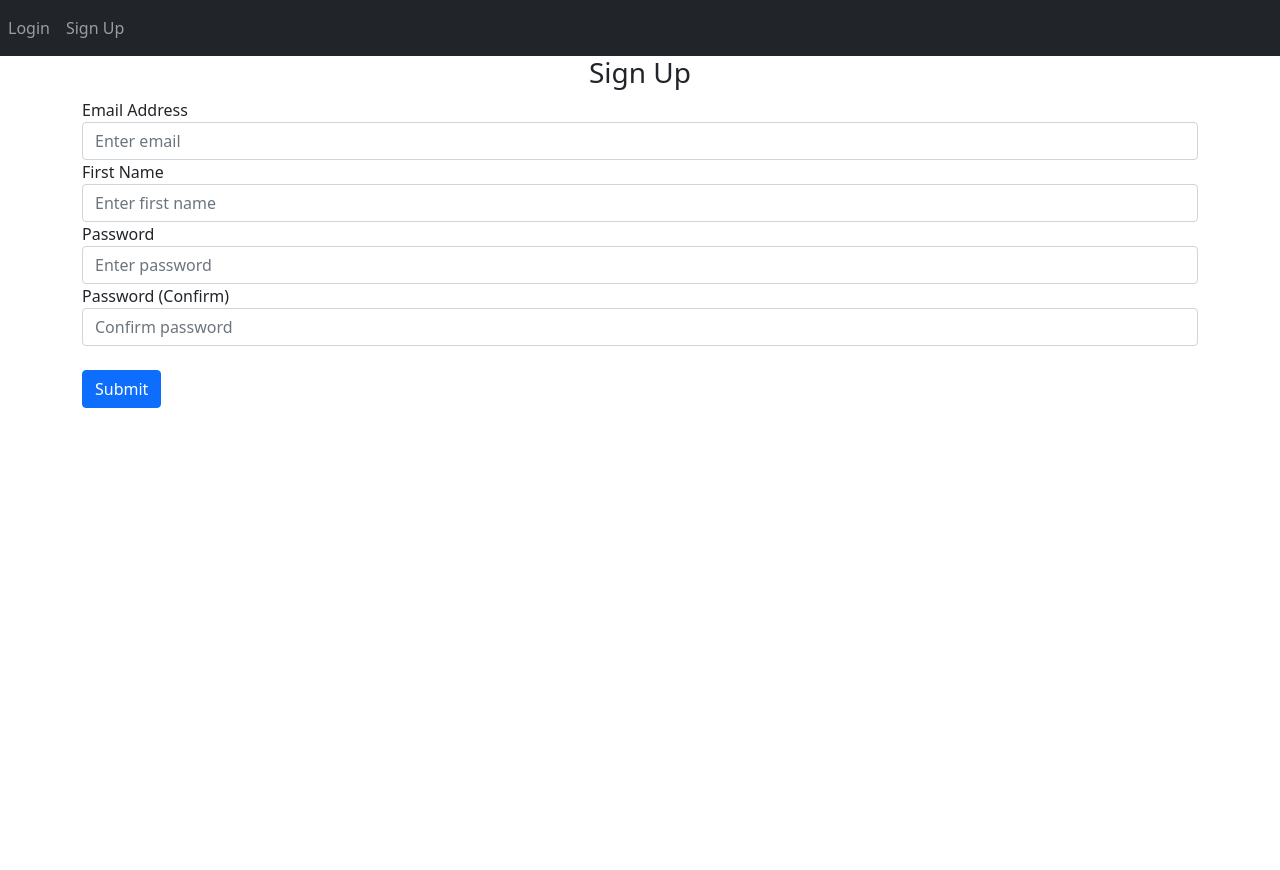
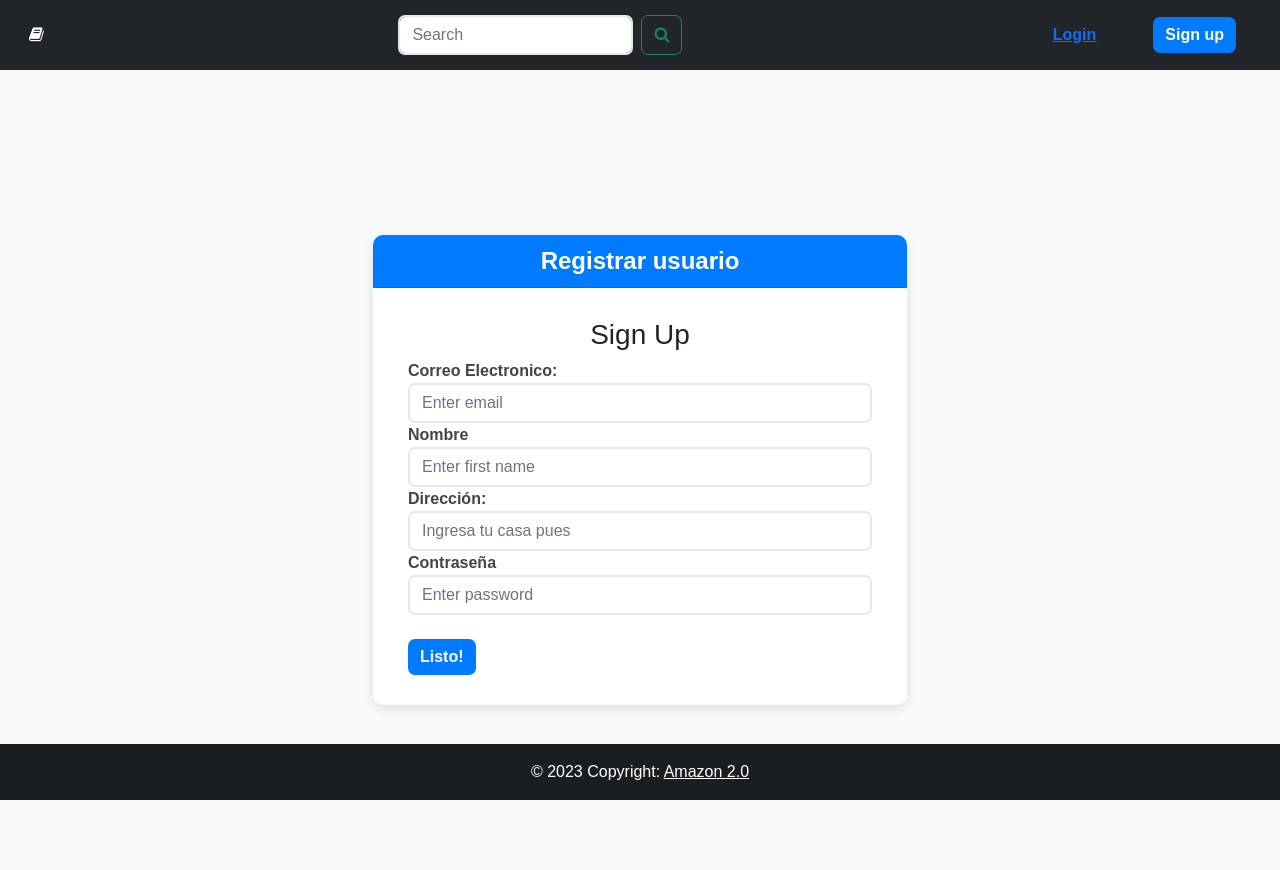
Before and after one commit to B4r4j4s/CasoEstudio_ONE, a Flask app: page /sign-up in a window 1280 px wide. Before the commit the page ends 408 px from the top, so only its background shows below. Run offline with Flask 3, Linux system fonts and the light colour scheme; some libraries are stand-ins or nearby versions.

Commit message:
Ya quedo el navbar y el footer

```diff
--- a/website/auth.py
+++ b/website/auth.py
@@ -36,8 +36,9 @@ def sign_up():
     if request.method == 'POST':
         email = request.form.get('email')
         first_name = request.form.get('firstName')
+        direccion = request.form.get('direccion')
         password1 = request.form.get('password1')
-        password2 = request.form.get('password2')
+
         user = User.query.filter_by(email=email).first()
         if user:
             flash('Email ya existe', category='error')
@@ -45,12 +46,12 @@ def sign_up():
             flash('Email demasiado pequeño', category='error')
         elif len(first_name) < 2:
             flash('Nombre no valido', category='error')
-        elif password1 != password2:
-            flash('Contraseña no coincide', category='error')
+        elif len(direccion) < 4:
+            flash('Direccion demasido corta, no valido', category='error')
         elif len(password1) < 7:
-            flash('Contraseña no valida', category='error')
+            flash('Contraseña no valida(demasiado corta)', category='error')
         else:
-            new_user = User(email = email, first_name=first_name, password=generate_password_hash(password1, method='sha256'))
+            new_user = User(email = email, first_name=first_name, direccion=direccion, password=generate_password_hash(password1, method='sha256'))
             db.session.add(new_user)
             db.session.commit()
             flash('Cuenta creada', category='success')
--- /dev/null
+++ b/website/static/css/sign_up.css
@@ -0,0 +1,57 @@
+/* Estilos generales */
+body {
+    font-family: 'Arial', sans-serif;
+    background-color: #f7f9fc;  /* Un color de fondo más suave y claro */
+}
+
+/* Estilizar la tarjeta (card) */
+.card {
+    border: none;  /* Remover el borde predeterminado de la tarjeta */
+    box-shadow: 0 4px 12px rgba(0, 0, 0, 0.1);  /* Sombra más pronunciada para darle un aspecto "elevado" */
+    overflow: hidden;  /* Esconder cualquier contenido que exceda los límites de la tarjeta */
+    border-radius: 10px;  /* Esquinas más redondeadas */
+}
+
+.card-header {
+    background-color: #007BFF;  /* Un color de cabecera azul */
+    color: white;  /* Texto blanco para contrastar con el fondo azul */
+    font-size: 24px;  /* Un tamaño de fuente más grande */
+    font-weight: bold;  /* Texto en negrita */
+}
+
+.card-body {
+    padding: 30px 35px;  /* Más espacio interior */
+}
+
+/* Estilizar los campos del formulario */
+.form-group label {
+    font-weight: bold;  /* Hacer las etiquetas más destacadas */
+    color: #444;  /* Color ligeramente oscuro para las etiquetas */
+}
+
+.form-control {
+    border-radius: 7px;  /* Esquinas más redondeadas */
+    border: 2px solid #e5e7eb;  /* Borde más grueso y claro */
+    transition: border 0.3s;  /* Transición suave al enfocarse */
+}
+
+.form-control:focus {
+    border-color: #007BFF;  /* Color azul al enfocarse */
+    box-shadow: none;  /* Remover la sombra por defecto de Bootstrap al enfocarse */
+}
+
+/* Estilizar el botón */
+.btn {
+    border-radius: 7px;  /* Esquinas más redondeadas */
+    font-weight: bold;  /* Texto en negrita */
+    transition: background-color 0.3s;  /* Transición suave al pasar el ratón por encima */
+}
+
+.btn-primary {
+    background-color: #007BFF;  /* Azul brillante */
+    border: none;  /* Remover el borde predeterminado */
+}
+
+.btn-primary:hover {
+    background-color: #0056b3;  /* Azul más oscuro al pasar el ratón por encima */
+}
--- a/website/templates/base.html
+++ b/website/templates/base.html
@@ -3,39 +3,79 @@
 <head>
     <meta charset="UTF-8">
     <meta name="viewport" content="width=device-width, initial-scale=1.0">
+    <!-- AQUI ESTAN TODOS LOS LINKS A CSS Y AGREGUE UN BLOQUE LINK PARA PONER UN CSS PERSONALIZADO-->
     <link
     href="https://cdn.jsdelivr.net/npm/bootstrap@5.0.2/dist/css/bootstrap.min.css"
     rel="stylesheet"
     integrity="sha384-EVSTQN3/azprG1Anm3QDgpJLIm9Nao0Yz1ztcQTwFspd3yD65VohhpuuCOmLASjC"
     crossorigin="anonymous">
-    <link
-    rel="stylesheet"
-    href="path/to/font-awesome/css/font-awesome.min.css">
+    <link rel="stylesheet" href="https://cdnjs.cloudflare.com/ajax/libs/font-awesome/4.7.0/css/font-awesome.min.css">
+    {% block link %}{% endblock %}
+    <!-- estilo del footer-->
+    <style>
+      /* Estilo para el pie de página */
+      footer {
+          position: absolute;
+          bottom: 0;
+          width: 100%;
+      }
+  </style>
+
+    <!-- AQUI ESTA EL TITULO DE LA PAGINA-->
     <title>{% block title%}{% endblock %}</title>
 </head>
-<body>
-    <nav class="navbar navbar-expand-lg navbar-dark bg-dark">
-        <button
-          class="navbar-toggler"
-          type="button"
-          data-toggle="collapse"
-          data-target="#navbar"
-        >
-          <span class="navbar-toggler-icon"></span>
-        </button>
-        <div class="collapse navbar-collapse" id="navbar">
-          <div class="navbar-nav">
-            {% if user.is_authenticated %} <!--Esta madre es para mostrar o no mostrar el login, sign up segun estes logeado-->
-            <a class="nav-item nav-link" id="home" href="/">Home</a>
-            <a class="nav-item nav-link" id="logout" href="/logout">Logout</a>
+<body class="bg-light">
+  <!--AQUI ESTA EL NAVBAR SOLO HAGAN EXTENDS A BASE.HTML Y YA TIENEN TODO-->
+
+
+      <!-- Navbar -->
+      <nav class="navbar navbar-dark bg-dark">
+        <div class="container-fluid">
+          <a
+              class="btn btn-dark px-3"
+              href="/"
+              role="button"
+              ><i class="fa fa-book" aria-hidden="true"></i></a>
+
+          <form class="d-flex">
+            <input class="form-control me-2" type="search" placeholder="Search" aria-label="Search">
+            <button class="btn btn-outline-success" type="submit"><i class="fa fa-search" aria-hidden="true"></i></button>
+          </form>
+
+          <div class="d-flex align-items-center">
+            {% if user.is_authenticated %}
+              <a
+              class="btn btn-light px-2"
+              href="#"
+              role="button"
+              href="\seguimiento"
+              ><i class="fa fa-shopping-cart" aria-hidden="true"></i>
+              </a>
+              <a
+                class="btn btn-light px-2"
+                href="#"
+                role="button"
+                href="#"
+                ><i class="fa fa-user" aria-hidden="true"></i>
+              </a>
+              <a class="nav-item nav-link" id="logout" href="/logout">
+                <button type="button" class="btn btn-primary me-3" ">Logout</button>
+              </a>
             {% else %}
-            <a class="nav-item nav-link" id="login" href="/login">Login</a>
-            <a class="nav-item nav-link" id="signUp" href="/sign-up">Sign Up</a>
+              <a class="nav-item nav-link" id="login" href="/login">
+                <button type="button" class="btn btn-link px-3 me-2">Login</button>
+              </a>
+              <a class="nav-item nav-link" id="signUp" href="/sign-up">
+                <button type="button" class="btn btn-primary me-3">Sign up</button>
+              </a>
             {% endif %}
           </div>
         </div>
       </nav>
+      <!-- Navbar -->
       <!-- ESTA ES UNA SEPARACION ENTRE EL NAVBAR Y LOS ALERTS-->
+
+      <!-- Este pedazo de codigo es solo para habilitar mensajes de error o alerts y flashs -->
       {% with messages = get_flashed_messages(with_categories=true) %}
       {% if messages %}
       {% for category, message in messages%}
@@ -57,11 +97,12 @@
       {% endfor %}
       {% endif %}
       {% endwith %}
-      <!-- Este pedazo de codigo es solo para habilitar mensajes de error -->
-      <div class="container">{% block content %} {% endblock %}
-
+      <!-- Aqui en este div se pone las cosas que cambian en la pagina -->
+      <div class="container">
+        {% block content %}{% endblock %}
       </div>
 
+      <!-- Aqui se importan todos los js que se necesiten-->
     <script
         src="https://cdn.jsdelivr.net/npm/bootstrap@5.0.2/dist/js/bootstrap.bundle.min.js"
         integrity="sha384-MrcW6ZMFYlzcLA8Nl+NtUVF0sA7MsXsP1UyJoMp4YLEuNSfAP+JcXn/tWtIaxVXM"
@@ -82,5 +123,16 @@
         type="text/javascript"
         src="{{ url_for('static',filename='index.js')}}"
     ></script>
+    {% block script %}{% endblock %}
+    <!-- AQUI VA EL FOOTER-->
+    <footer class="bg-dark text-center text-white">
+      <!-- Copyright -->
+      <div class="text-center p-3" style="background-color: rgba(0, 0, 0, 0.2);">
+        © 2023 Copyright:
+        <a class="text-white" href="#">Amazon 2.0</a>
+      </div>
+      <!-- Copyright -->
+    </footer>
+
 </body>
 </html>
--- a/website/templates/sign_up.html
+++ b/website/templates/sign_up.html
@@ -1,12 +1,25 @@
 {% extends "base.html" %}
+{% block link %}
+<link rel="stylesheet" href="{{ url_for('static', filename='css/sign_up.css') }}">
+{% endblock %}
 
 {% block title %}Sign up{% endblock %}
 {% block content %}
 
+<div class="container">
+  <div class="row justify-content-center align-items-center" style="height:100vh;">
+      <div class="col-md-6">
+          <div class="card">
+              <div class="card-header text-center">
+                  Registrar usuario
+              </div>
+              <div class="card-body">
+
                   <form method="POST">
                       <h3 align="center">Sign Up</h3>
                       <div class="form-group">
-      <label for="email">Email Address</label>
+                        <label
+                        for="email">Correo Electronico:</label>
                         <input
                           type="email"
                           class="form-control"
@@ -16,7 +29,7 @@
                         />
                       </div>
                       <div class="form-group">
-      <label for="firstName">First Name</label>
+                        <label for="firstName">Nombre</label>
                         <input
                           type="text"
                           class="form-control"
@@ -26,7 +39,16 @@
                         />
                       </div>
                       <div class="form-group">
-      <label for="password1">Password</label>
+                        <label for="direccion">Dirección:</label>
+                        <input
+                        type="text"
+                        class="form-control"
+                        id="direccion"
+                        name="direccion"
+                        placeholder="Ingresa tu casa pues">
+                    </div>
+                      <div class="form-group">
+                        <label for="password1">Contraseña</label>
                         <input
                           type="password"
                           class="form-control"
@@ -35,17 +57,13 @@
                           placeholder="Enter password"
                         />
                       </div>
-    <div class="form-group">
-      <label for="password2">Password (Confirm)</label>
-      <input
-        type="password"
-        class="form-control"
-        id="password2"
-        name="password2"
-        placeholder="Confirm password"
-      />
+                      <br />
+                      <button type="submit" class="btn btn-primary btn-block">Listo!</button>
+                    </form>
+
               </div>
-    <br />
-    <button type="submit" class="btn btn-primary">Submit</button>
-  </form>
+          </div>
+      </div>
+  </div>
+</div>
 {% endblock %}
--- a/website/views.py
+++ b/website/views.py
@@ -6,3 +6,7 @@ views = Blueprint('views', __name__ )
 @views.route('/')
 def home():
     return render_template("home.html", user=current_user)
+
+@views.route('/seguimiento')
+def seguimiento():
+    return render_template("seguimiento.html", user=current_user)
```
Also changed, not shown: website/models.py (+29 -2 lines), website/static/css/sign_in.css (added, +68 -0 lines), website/static/js/index.js (added, +8 -0 lines), website/templates/dumpster.html (added, +21 -0 lines), website/templates/segumiento.html (added, +40 -0 lines), website/templates/sign_in.html (added, +42 -0 lines), instance/database.db, website/static/index.js (deleted). Lines whose indentation alone changed are shown as unchanged.
